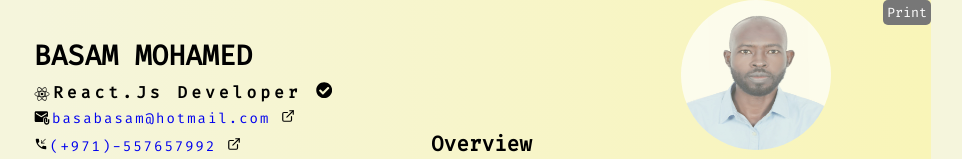
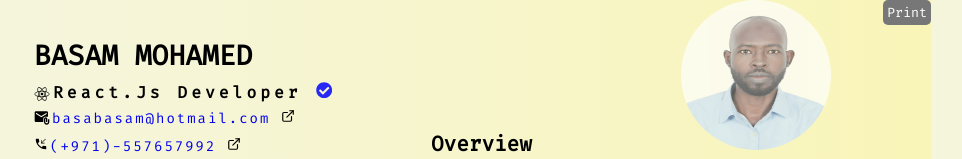
Before and after one commit to BasamLive/my-resume, a React (Vite) app: page / in a window 1280 px wide. Shown: the top 159 px of the page, without its empty margins (159-1121 px from the left). Built offline with nearby package versions, Linux system fonts and the light colour scheme.

Commit message:
varified myself as a react developer

```diff
--- a/src/App.css
+++ b/src/App.css
@@ -50,6 +50,10 @@ body {
   padding: 3px;
   letter-spacing: 4px;
   font-family: "fira code";
+}
+
+.title .varified {
+  color: rgb(40, 40, 246) !important;
 }
 
 .email {
--- a/src/App.jsx
+++ b/src/App.jsx
@@ -53,7 +53,7 @@ const App = () => {
                 top: "4px",
               }}
             />
-            React.Js Developer <FaCheckCircle />
+            React.Js Developer <FaCheckCircle className="varified" />
           </h3>
           <p className="email">
             <MdAttachEmail
@@ -192,8 +192,7 @@ const App = () => {
             </div>
             <div className="edu-two">
               <h3 className="education-secondary-heading">
-                Frontend Developer Career Path
-                <FiExternalLink />
+                Frontend Developer Career Path <FiExternalLink />
               </h3>
               <p className="education-university-name">
                 Scrimba Coding Platform - Online / 2024 - 2025
@@ -201,8 +200,7 @@ const App = () => {
             </div>
             <div className="edu-three">
               <h3 className="education-secondary-heading">
-                Certified Full Stack Developer
-                <FiExternalLink />
+                Certified Full Stack Developer <FiExternalLink />
               </h3>
               <p className="education-university-name">
                 FreeCodeCamp Coding platform - Online / 2024 - 2025
```
